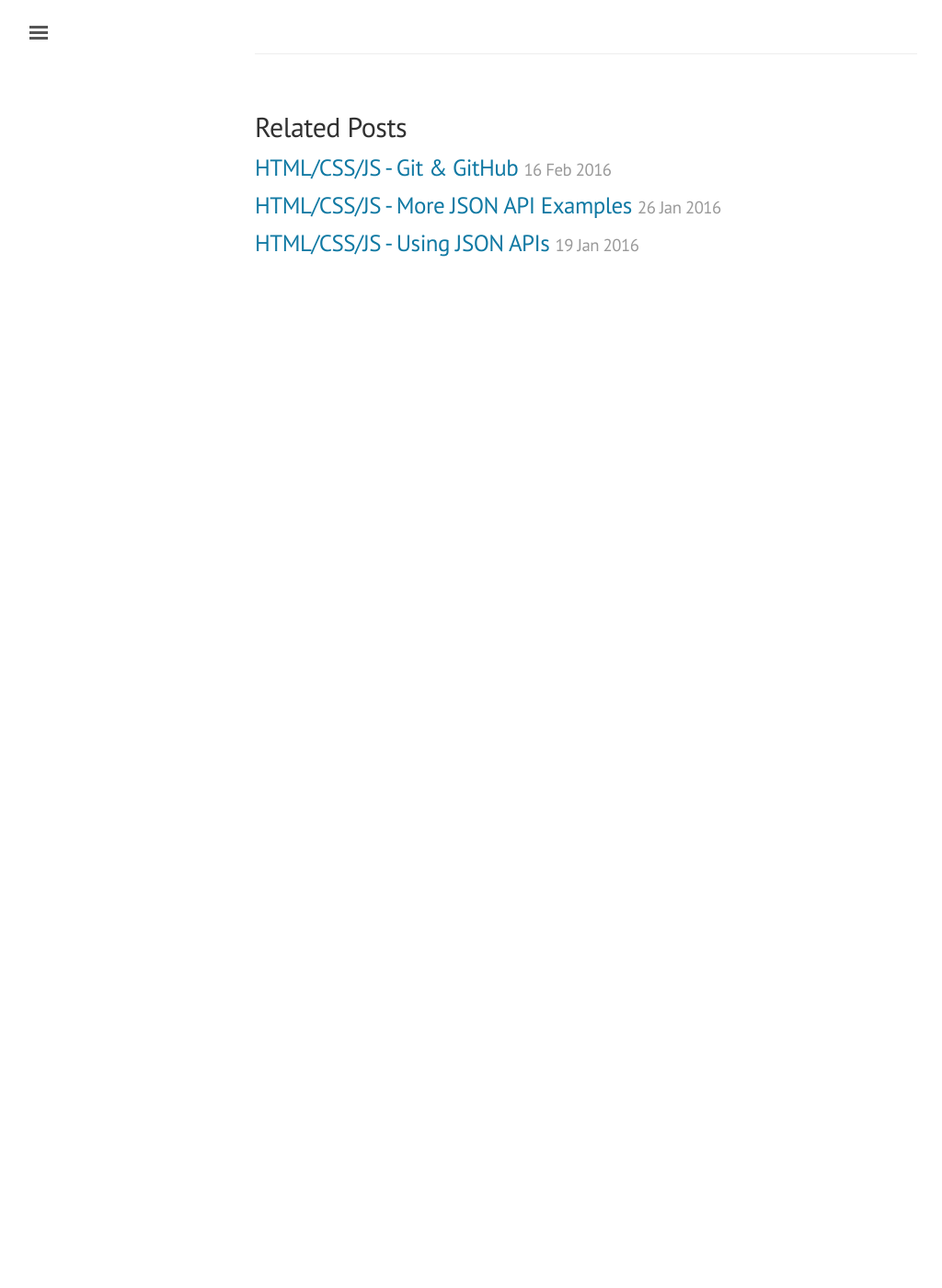
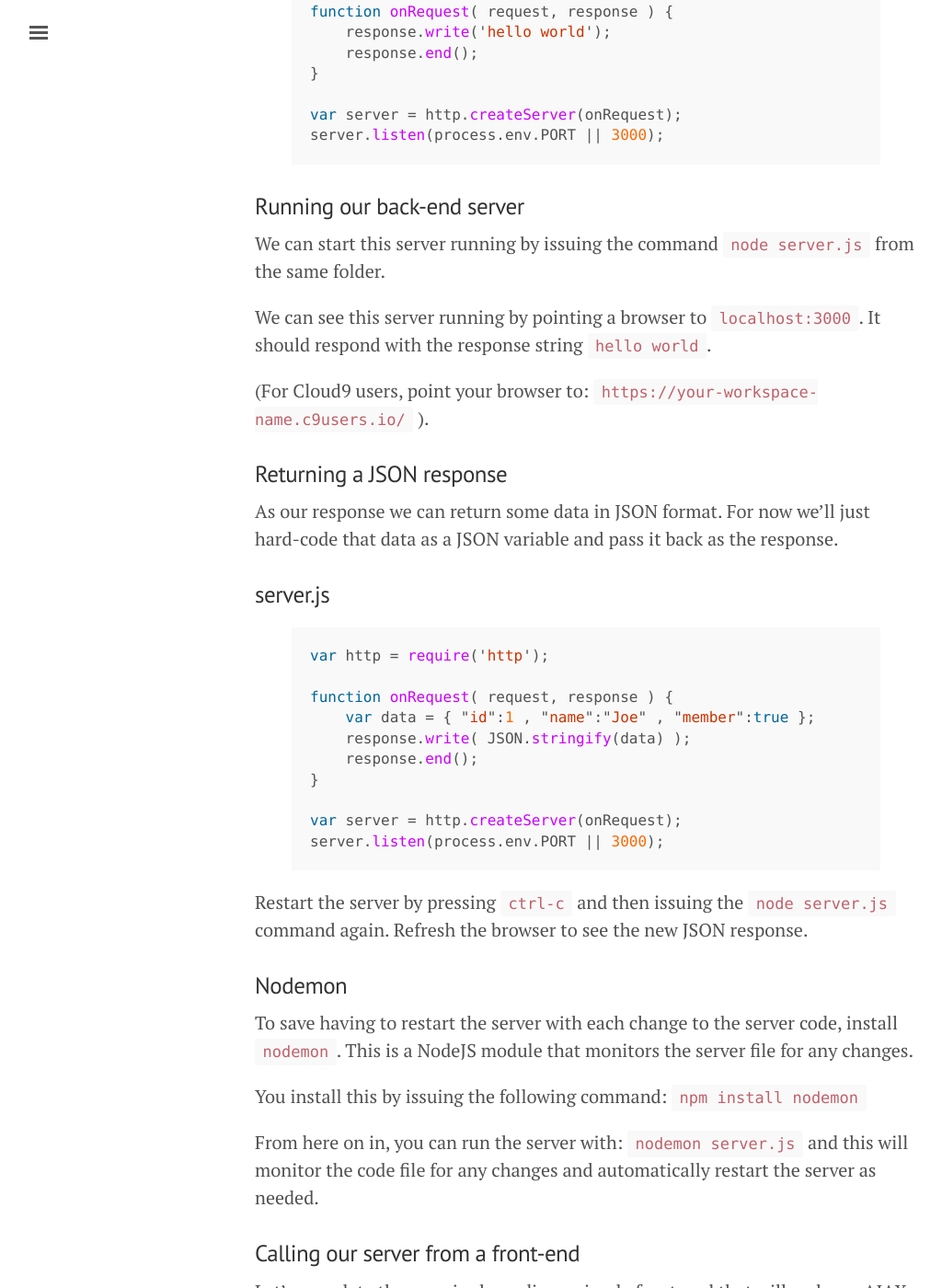
Before and after one commit to MississaugaCoding/mississaugacoding.github.io, a Jekyll site: the page built from _posts/2016-04-12-backend-basics.md, in a window 1280 px wide and 1400 px high, scrolled down 749 px. Shown: the whole window at 92% size, without its empty margins (3-1027 px from the left). Built offline with Jekyll 4.4.1, drawn with Linux system fonts in a browser that asks for light colours; comment, search, counter and statistics services are not loaded; before the commit the page ends 1090 px from its top, so only the background shows below that; some of the changed text lies outside the part shown.

Commit message:
updated post for session 22

```diff
--- a/_config.yml
+++ b/_config.yml
@@ -2,7 +2,7 @@
 #
 # Use of `relative_permalinks` ensures post links from the index work properly.
 permalink:           pretty
-#relative_permalinks: true as per feb09/2016 email from github
+#relative_permalinks: true as per Feb09/2016 email from github
 
 # Setup
 title:               Mississauga Coding
@@ -27,3 +27,6 @@
 
 # Custom vars
 version:             1.0.0
+
+# added Apr10/2016 to allow future dated posts to show up (or not, if false)
+future:              false
--- a/_posts/2016-04-12-backend-basics.md
+++ b/_posts/2016-04-12-backend-basics.md
@@ -1,25 +1,127 @@
 ---
 layout: post
-title: "Intro to Back-end Development - Set-up & Basics"
+title: "NodeJS - Back-end Set-up & Basics"
 comments: true
 publish: true
 ---
 
 ### Installing NodeJS
 
+Download and install the latest version of NodeJS from the [NodeJS site](https://nodejs.org/).
 
+If you opt to use a cloud IDE such as [Cloud9](https://c9.io/), NodeJS will come already installed with your workspace.
+
+To test that NodeJS is installed correctly in your environment, type in `node -v`. This should respond with a version number.
 
 ### Creating our first back-end server
 
+Anywhere in your workspace environment create a folder, say `backend`. Inside that folder create a file called `server.js`
+
+### server.js
+{% highlight javascript %}
+var http = require('http');
+
+function onRequest( request, response ) {
+    response.write('hello world');
+    response.end();
+}
+
+var server = http.createServer(onRequest);
+server.listen(process.env.PORT || 3000);
+{% endhighlight %}
+
 ### Running our back-end server
+
+We can start this server running by issuing the command `node server.js` from the same folder.
+
+We can see this server running by pointing a browser to `localhost:3000`. It should respond with the response string `hello world`.
+
+(For Cloud9 users, point your browser to: `https://your-workspace-name.c9users.io/` ).
 
 ### Returning a JSON response
 
+As our response we can return some data in JSON format. For now we'll just hard-code that data as a JSON variable and pass it back as the response.
+
+### server.js
+{% highlight javascript %}
+var http = require('http');
+
+function onRequest( request, response ) {
+    var data = { "id":1 , "name":"Joe" , "member":true };
+    response.write( JSON.stringify(data) );
+    response.end();
+}
+
+var server = http.createServer(onRequest);
+server.listen(process.env.PORT || 3000);
+{% endhighlight %}
+
+Restart the server by pressing `ctrl-c` and then issuing the `node server.js` command again. Refresh the browser to see the new JSON response.
+
 ### Nodemon
+
+To save having to restart the server with each change to the server code, install `nodemon`. This is a NodeJS module that monitors the server file for any changes.
+
+You install this by issuing the following command: `npm install nodemon`
+
+From here on in, you can run the server with: `nodemon server.js` and this will monitor the code file for any changes and automatically restart the server as needed.
 
 ### Calling our server from a front-end
 
+Let's complete the exercise by coding a simple front-end that will make an AJAX request to our back-end server.
 
+First add this line to `server.js` (first line in function onRequest) so that the back-end can be called from anywhere.
+
+`response.setHeader('Access-Control-Allow-Origin','*');`
+
+Next, code this simple front-end by creating a folder, say `frontend`, anywhere in your workspace, and adding these files to it. (This should be very straightforward HTML/CSS/JS from our previous sessions.)
+
+### index.html
+{% highlight html %}
+<!DOCTYPE html>
+<html>
+    <head>
+        <title>title</title>
+        <meta charset="UTF-8">
+        <meta name="viewport" content="width=device-width, initial-scale=1.0">
+
+        <!-- Custom CSS -->
+        <link rel="stylesheet" href="style.css" type="text/css" />
+
+    </head>
+    <body>
+        <div></div>
+
+        <!-- jQuery -->
+        <script src="https://ajax.googleapis.com/ajax/libs/jquery/2.2.2/jquery.min.js"></script>
+
+
+        <!-- Custom JS -->
+        <script type="text/javascript" src="app.js"></script>
+    </body>
+</html>
+{% endhighlight %}
+
+### style.css
+{% highlight css %}
+div {
+    font-size: 2.0em;
+}
+{% endhighlight %}
+
+### app.js
+{% highlight javascript %}
+$(document).ready(function() {
+    $.get('http://localhost:3000', function(resp) {
+        var data = JSON.parse(resp);
+        $('div').html('Response from server says that name is ' + data.name);
+    });
+});
+{% endhighlight %}
+
+Run this front-end by opening the `index.html` file in a browser. It should display the one-line html we've coded.
+
+(For Cloud9 users, remember to set the url in the `$.get()` AJAX call to `https://your-workspace-name.c9users.io/` ).
 
 ## References &amp; Resources
 
```
